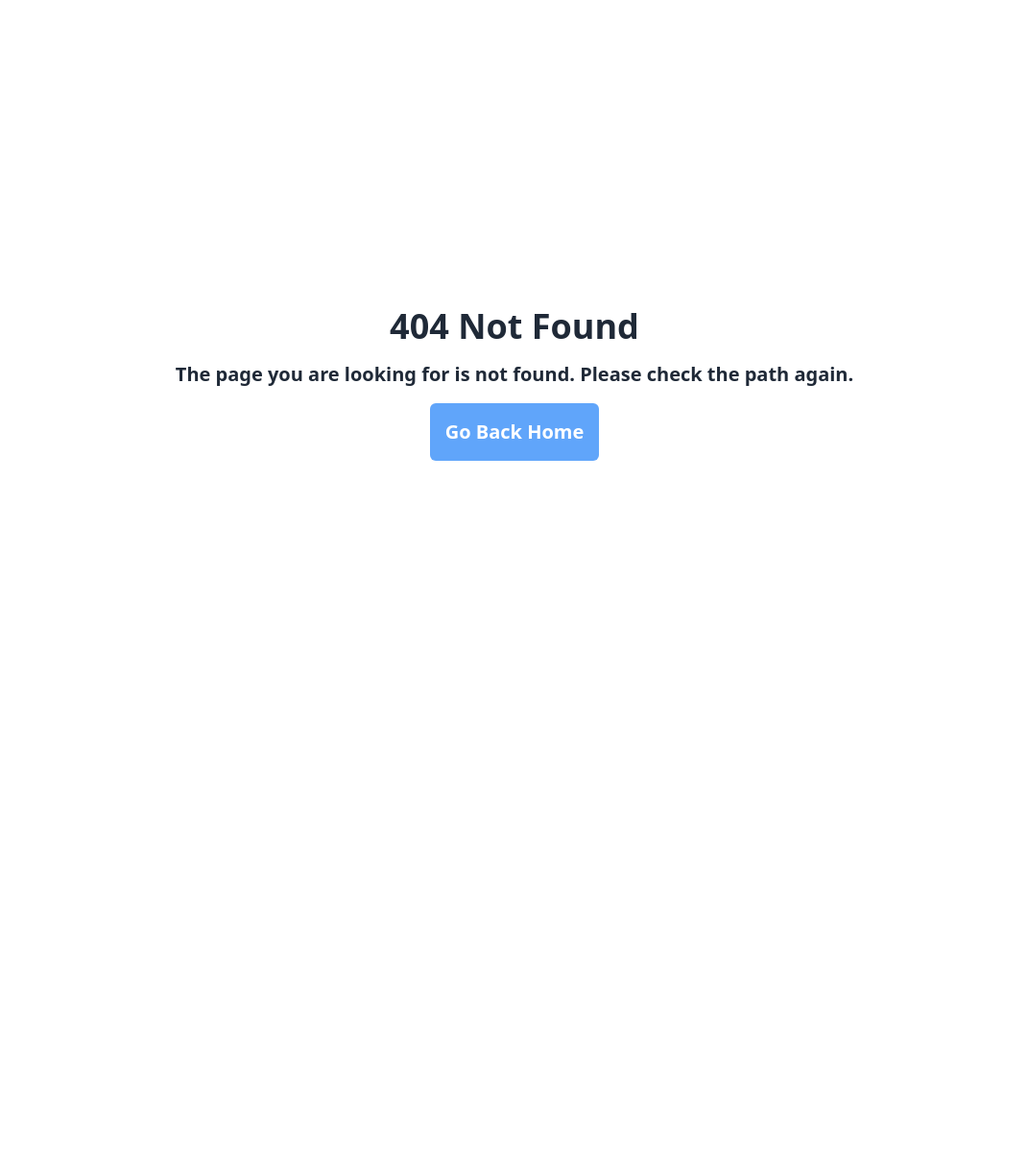
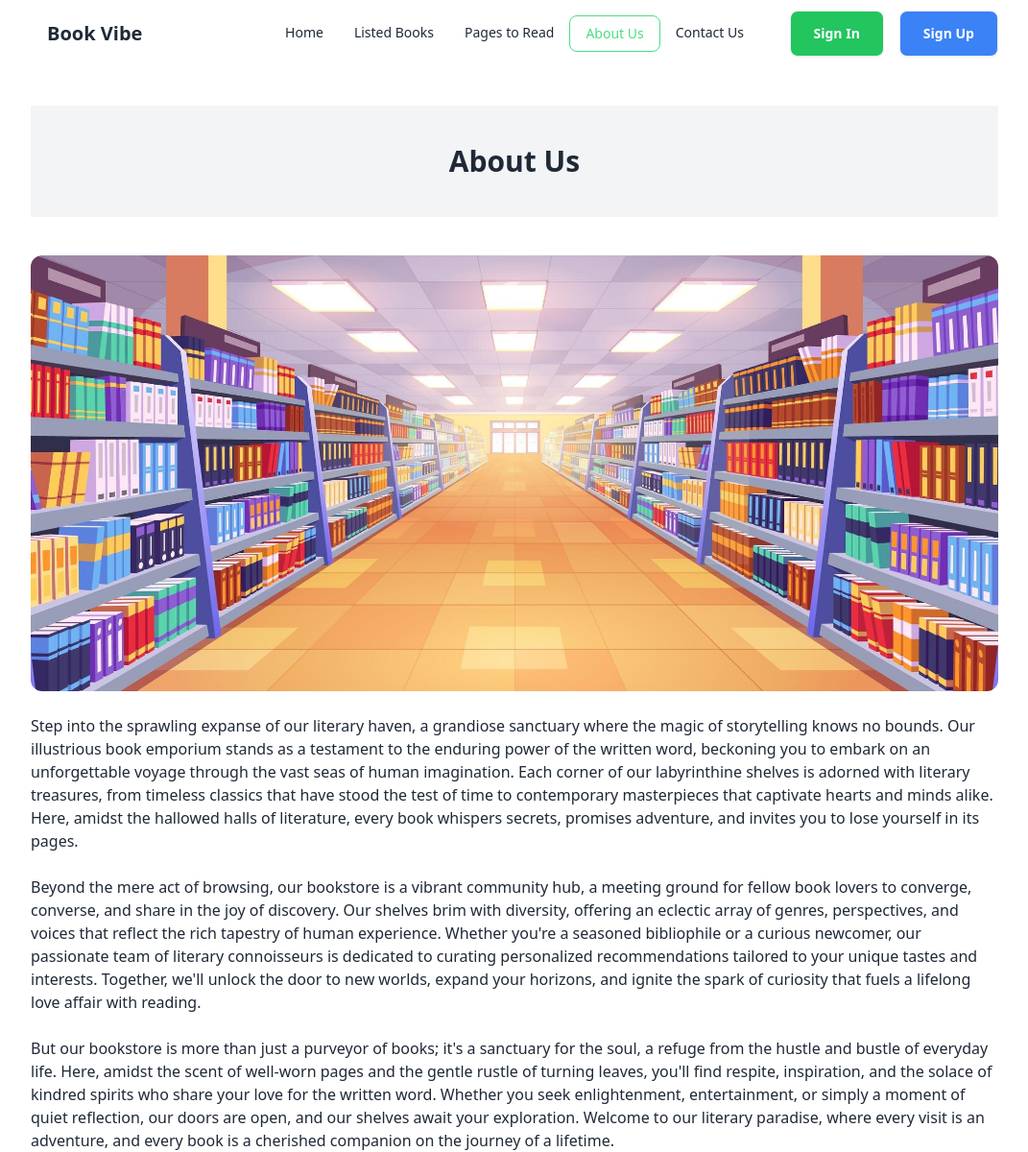
Before and after one commit to shifat97/bookvibe, a React (Vite) app: page /about in a window 1280 px wide. Before the commit this address had no page. Shown: the whole page at 96% size, without its empty margins (104-1175 px from the left). Before the commit the page ends 800 px from the top, so only its background shows below. Built offline with nearby package versions, Linux system fonts and the light colour scheme.

Commit message:
added about us page

```diff
--- a/src/components/Navbar.jsx
+++ b/src/components/Navbar.jsx
@@ -31,6 +31,16 @@ export default function Navbar() {
           to="/pages"
         >
           Pages to Read
+        </NavLink>
+      </li>
+      <li>
+        <NavLink
+          className={({ isActive }) =>
+            isActive ? "text-green-400 border border-green-400" : ""
+          }
+          to="/about"
+        >
+          About Us
         </NavLink>
       </li>
       <li>
--- /dev/null
+++ b/src/pages/About.jsx
@@ -0,0 +1,54 @@
+import StoreImage from "../assets/store.jpg";
+
+export default function About() {
+  return (
+    <div className="mt-10">
+      <h1 className="text-3xl text-center font-bold bg-gray-100 p-10">
+        About Us
+      </h1>
+      <div className="mt-10">
+        <img
+          className="rounded-xl"
+          width="100%"
+          src={StoreImage}
+          alt="Book Vibe"
+        />
+      </div>
+      <div className="mt-6">
+        <p>
+          Step into the sprawling expanse of our literary haven, a grandiose
+          sanctuary where the magic of storytelling knows no bounds. Our
+          illustrious book emporium stands as a testament to the enduring power
+          of the written word, beckoning you to embark on an unforgettable
+          voyage through the vast seas of human imagination. Each corner of our
+          labyrinthine shelves is adorned with literary treasures, from timeless
+          classics that have stood the test of time to contemporary masterpieces
+          that captivate hearts and minds alike. Here, amidst the hallowed halls
+          of literature, every book whispers secrets, promises adventure, and
+          invites you to lose yourself in its pages. <br /> <br />
+          Beyond the mere act of browsing, our bookstore is a vibrant community
+          hub, a meeting ground for fellow book lovers to converge, converse,
+          and share in the joy of discovery. Our shelves brim with diversity,
+          offering an eclectic array of genres, perspectives, and voices that
+          reflect the rich tapestry of human experience. Whether you&apos;re a
+          seasoned bibliophile or a curious newcomer, our passionate team of
+          literary connoisseurs is dedicated to curating personalized
+          recommendations tailored to your unique tastes and interests.
+          Together, we&apos;ll unlock the door to new worlds, expand your
+          horizons, and ignite the spark of curiosity that fuels a lifelong love
+          affair with reading. <br /> <br />
+          But our bookstore is more than just a purveyor of books; it&apos;s a
+          sanctuary for the soul, a refuge from the hustle and bustle of
+          everyday life. Here, amidst the scent of well-worn pages and the
+          gentle rustle of turning leaves, you&apos;ll find respite,
+          inspiration, and the solace of kindred spirits who share your love for
+          the written word. Whether you seek enlightenment, entertainment, or
+          simply a moment of quiet reflection, our doors are open, and our
+          shelves await your exploration. Welcome to our literary paradise,
+          where every visit is an adventure, and every book is a cherished
+          companion on the journey of a lifetime.
+        </p>
+      </div>
+    </div>
+  );
+}
--- a/src/pages/Contact.jsx
+++ b/src/pages/Contact.jsx
@@ -18,7 +18,7 @@ export default function Contact() {
   return (
     <div className="mt-16">
       <h1 className="text-3xl text-center font-bold bg-gray-100 p-10">
-        Contact US
+        Contact Us
       </h1>
       <form className="mt-10 grid gap-4" onSubmit={handleContactForm}>
         <label className="input input-bordered flex items-center gap-2">
--- a/src/routes/AppRouter.jsx
+++ b/src/routes/AppRouter.jsx
@@ -9,6 +9,7 @@ import ReadBook from "../components/ReadBook.jsx";
 import WishlistBook from "../components/WishlistBook.jsx";
 import ErrorPage from "../pages/ErrorPage.jsx";
 import Contact from "../pages/Contact.jsx";
+import About from "../pages/About.jsx";
 
 // Fetch data function
 const fetchData = () => {
@@ -57,6 +58,10 @@ export const AppRouter = () => {
           element: <Chart data={data} />,
         },
         {
+          path: "/about",
+          element: <About />,
+        },
+        {
           path: "/contact",
           element: <Contact />,
         },
```
Also changed, not shown: src/assets/store.jpg (added).
